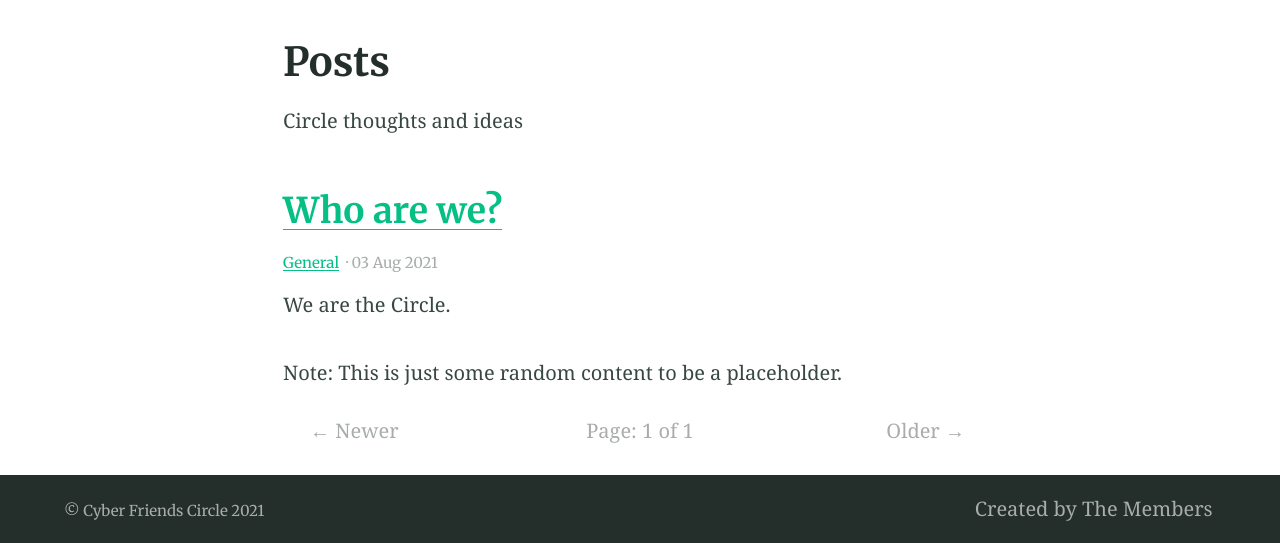
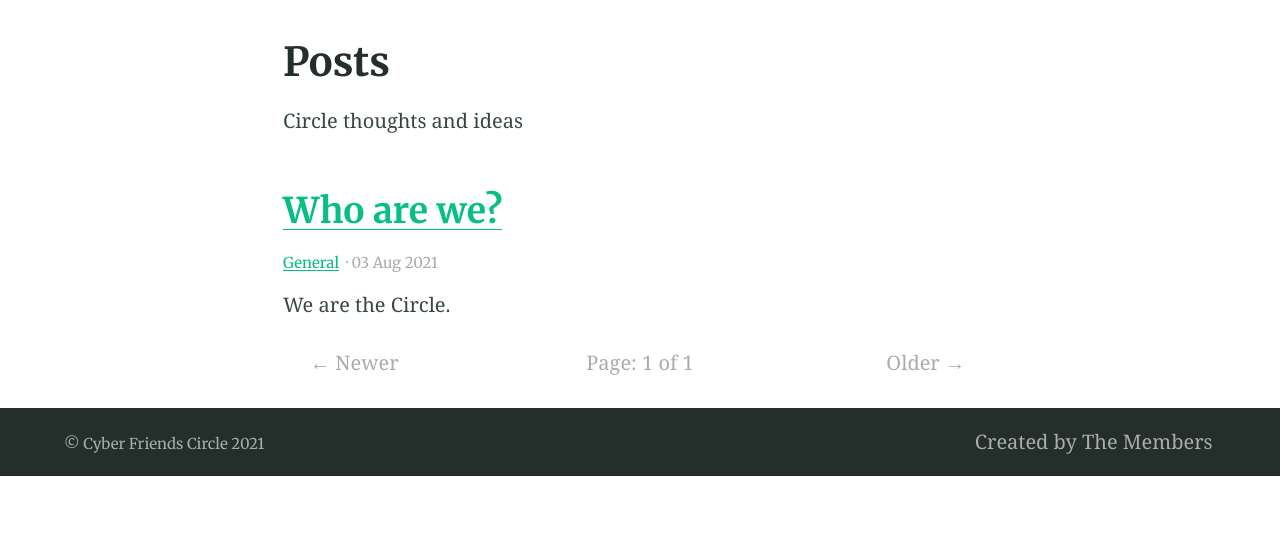
Before and after one commit to cyberfriendscircle/cyberfriendscircle.github.io, a Jekyll site: the page built from blog/index.html, in a window 1280 px wide. Shown: the part 424-967 px from the top of the page. Built offline with Jekyll 4.4.1, drawn with Linux system fonts in a browser that asks for light colours; the list of posts is cut into pages by our own code; after the commit the page ends 900 px from its top, so only the background shows below that.

Commit message:
Update 2021-08-03-who-are-we.md

```diff
--- a/_posts/2021-08-03-who-are-we.md
+++ b/_posts/2021-08-03-who-are-we.md
@@ -6,5 +6,3 @@ feature_image: "https://picsum.photos/2560/600?image=872"
 ---
 
 We are the Circle.
-
-Note: This is just some random content to be a placeholder.
```
